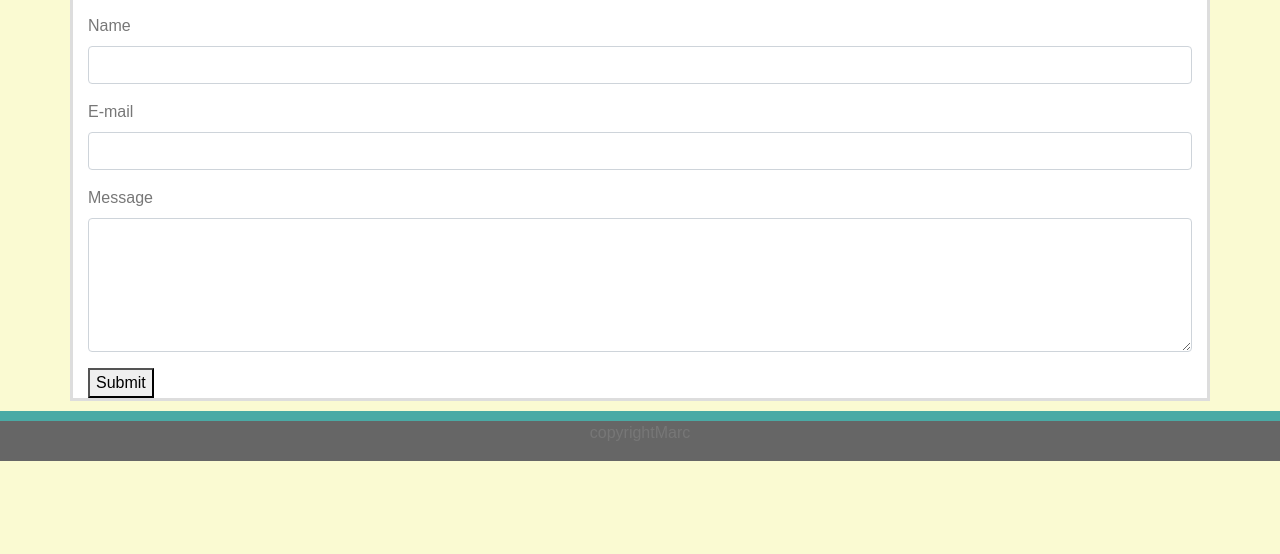
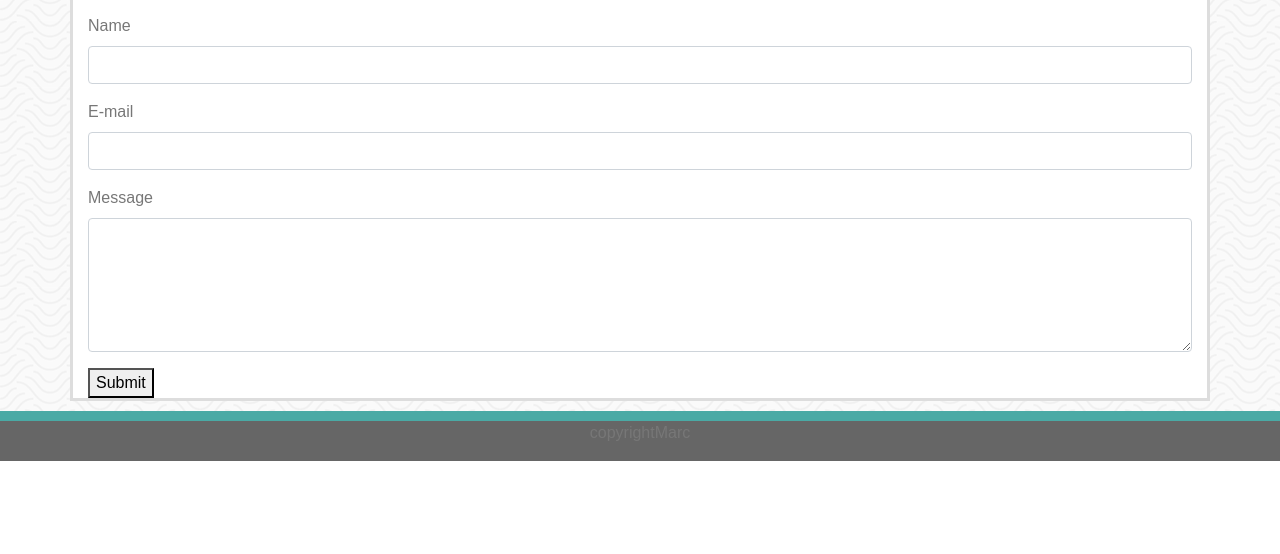
Before and after one commit to MacC88/Bootstrap-Portfolio, a plain HTML site: page contact.html in a window 1280 px wide. Shown: the part 246-800 px from the top of the page. Drawn offline with nearby package versions, Linux system fonts and the light colour scheme.

Commit message:
background added

```diff
--- a/contact.html
+++ b/contact.html
@@ -11,9 +11,11 @@
 </head>
 <style>
 body{
-    background-color: lightgoldenrodyellow;
     font-family: 'Arial', 'Helvetica Neue', Helvetica, sans-serif;
     color: #777777;
+}
+.bg{
+    background-image: url("assets/images/papyrus/papyrus.png");
 }
 nav{
     padding: 20px;
@@ -55,6 +57,7 @@ footer{
 }
 </style>
 <body>
+    <div class="bg">
     <div class="container-liquid header">
         <div class="row">
             <div class="col">
@@ -99,5 +102,6 @@ footer{
         <button class=".btn-link">Submit</button>
     </div>
     <footer>copyrightMarc</footer>
+</div>
 </body>
 </html>
```
Also changed, not shown: index.html (+1 -1 lines), portfolio.html (+1 -1 lines).
